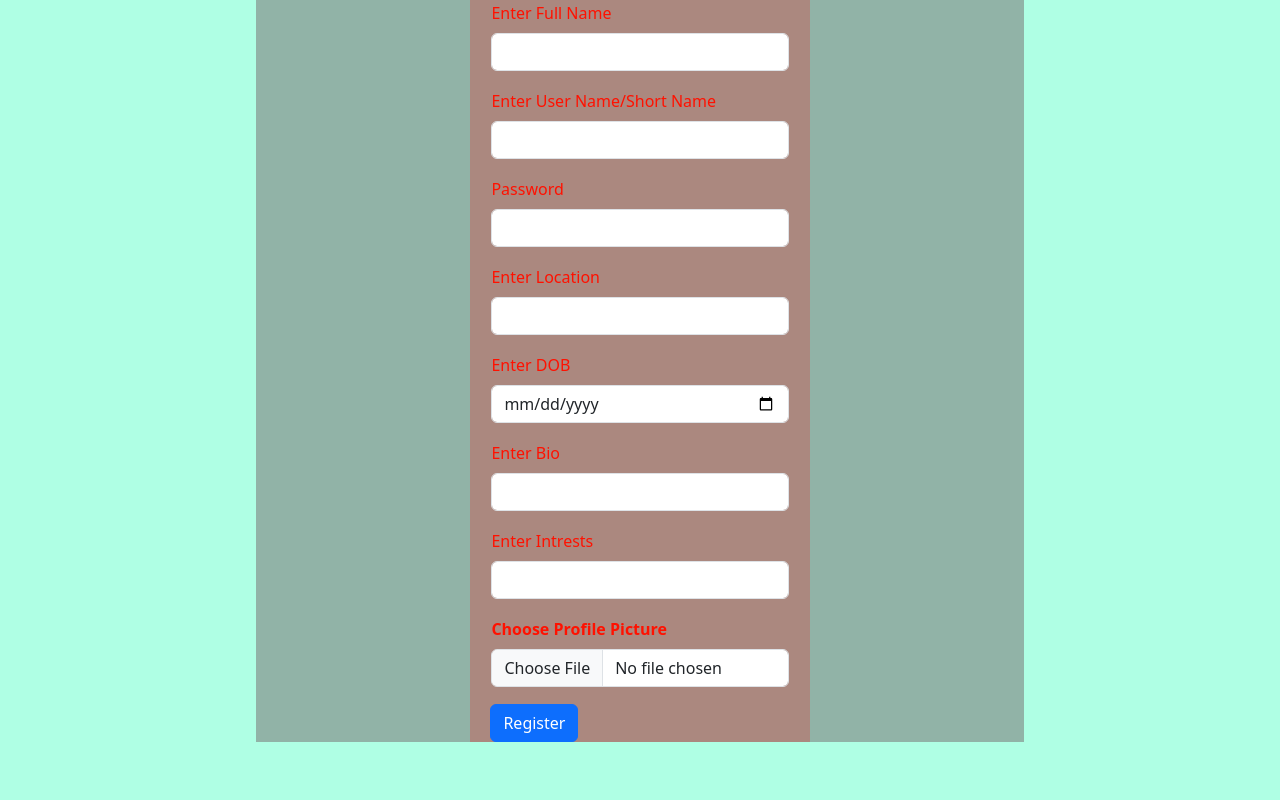
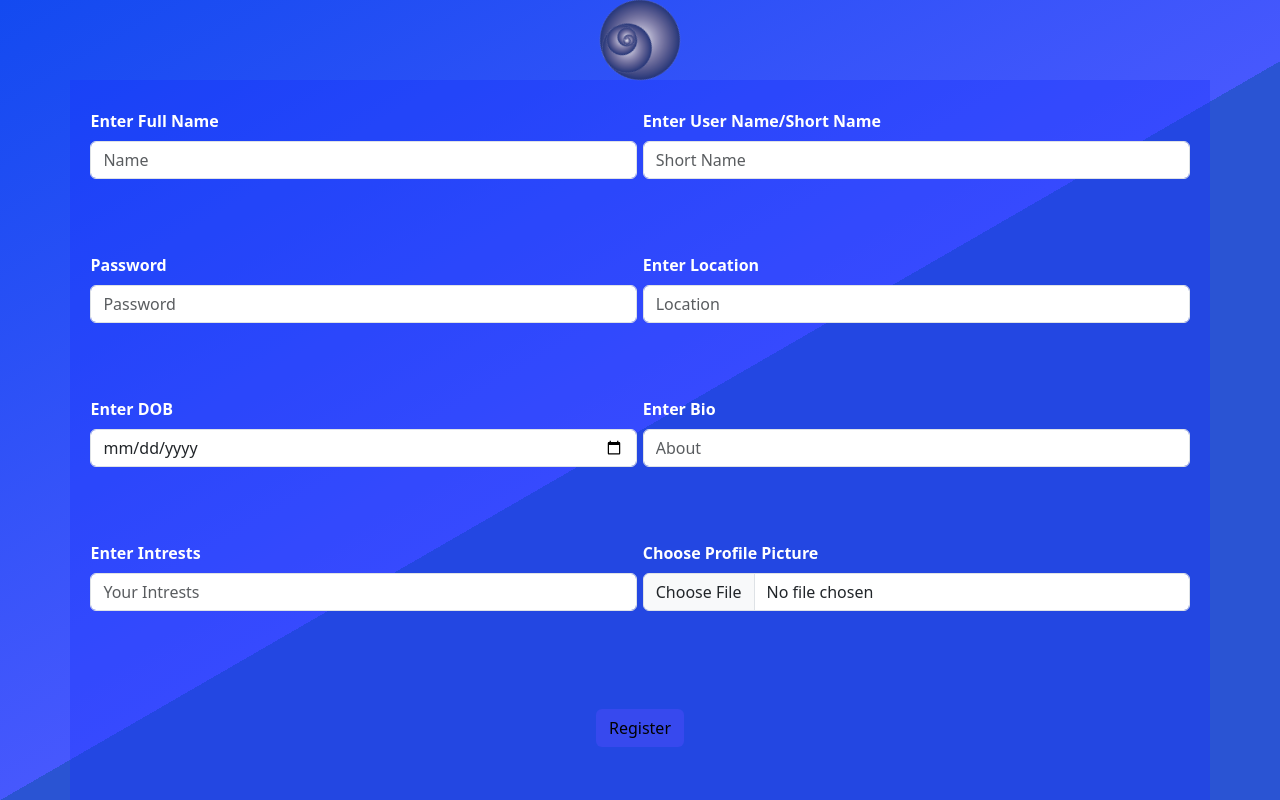
Before and after one commit to DevaanshuSingh/Social_Software, a PHP site: page / in a window 1280 px wide. Run offline with PHP 8.4, Linux system fonts and the light colour scheme.

Commit message:
Some More,

```diff
--- a/css/index.css
+++ b/css/index.css
@@ -1,49 +1,101 @@
-*{
+* {
     margin: 0;
     padding: 0;
-}
-body{
-    max-height: 100vh;
-    max-width: 100vw;
-    background-color: rgba(127, 255, 212, 0.623);
-    display: flex;
-    align-items: center;
-    justify-content: center;
-    border-radius: 20%;
-}
-.container{
-    max-height: 80%;
-    max-width: 60%;
-    background-color: rgb(145, 179, 167);
-    display: flex;
-    align-items: center;
-    justify-content: center;
+    box-sizing: border-box;
 }
 
-.signup{
-    background-color: rgba(255, 0, 0, 0.24);
-    max-height: 99%;
-    max-width: 99%;
-    display: flex;
-    align-items: center;
-    justify-content: center;
+html,
+body {
+    width: 100%;
+    height: 100%;
+    overflow: hidden;
 }
 
-form{
-    /* background-color: black; */
-    max-height: 88%;
-    max-width: 88%;
-    color: rgb(255, 17, 0);
+body {
+    background: rgba(0, 64, 255, 0.767);
+    background: linear-gradient(150deg, rgb(19, 74, 240) 0%, rgba(45, 65, 253, 0.88) 52%, rgb(42, 84, 211) 0%);
     /* display: flex;
     flex-direction: column;
     align-items: center;
     justify-content: center; */
-    /* gap:5%; */
+}
 
 
-    &>div{
-        border: 1px solid rgba(255, 0, 0, 0);
-        max-height: 20%;
-        max-width: 100%;
+.logo {
+    width: 100%;
+    position: relative;
+    display: flex;
+    justify-content: center;
+    align-items: center;
+    height: 10%;
+    /* border: 2px solid black; */
+}
+.logo >  img {
+    max-width: 100%;
+    max-height: 100%;
+    object-fit: contain;
+    animation: rotate 10s linear infinite;
+}
+
+@keyframes rotate {
+    from {
+        transform: rotate(0deg);
+    }
+
+    to {
+        transform: rotate(360deg);
     }
 }
+.container {
+    /* border: 2px solid red; */
+    width: 100%;
+    height: 90%;
+    background-color: rgba(23, 47, 255, 0.329);
+    color: white;
+    display: flex;
+    justify-content: center;
+    align-items: center;
+    z-index: 1;
+}
+
+.signup{
+    height: 100%;
+    width: 100vw;
+}
+
+form{
+    /* background-color: red; */
+    height: 100%;
+    width: 100%;
+    display: flex;
+    flex-direction: column;
+    align-items: center;
+    justify-content: center;
+    font-size: 1rem;
+    font-weight: 800;
+}
+
+.single{
+    padding: 1%;
+    gap: .5%;
+    height: 20%;
+    width: 100%;
+    display: flex;
+    align-items: center;
+    justify-content: center;
+    /* background-color: red; */
+    /* border: 1px solid red; */
+}
+
+.btn{
+    /* background: rgb(63,94,251);
+    background: radial-gradient(circle, rgba(63,94,251,1) 0%, rgb(74, 137, 255) 100%); */
+    background-color: rgb(55, 73, 238);
+    color: rgb(0, 0, 0);
+    transition: all .8s ease;
+
+    &:hover{
+        background-color: rgb(34, 37, 236) !important;
+        color: white;
+    }
+}
--- a/index.php
+++ b/index.php
@@ -11,111 +11,64 @@
 </head>
 
 <body>
+    <div class="logo">
+        <img src="codernaccotax.png" alt="">
+    </div>
+
     <div class="container">
 
         <div class="signup">
-            <!-- <div class="signup-heading use-heading"><u><strong>SIGNUP</strong></u></div> -->
-            <form action="" method="POST" enctype="multipart/form-data">
-                <div class="mb-3">
+            <form action="register.php" method="POST" enctype="multipart/form-data">
+                <div class="single col-12">
+                    <div class="mb-3 col-6">
                         <label for="full-name" class="form-label">Enter Full Name</label>
-                    <input type="text" class="form-control" id="full-name" name="full-name" required>
+                        <input type="text" class="form-control" id="full-name" name="full-name" placeholder="Name" required>
                     </div>
-                <div class="mb-3">
+                    <div class="mb-3 col-6">
                         <label for="user-name" class="form-label">Enter User Name/Short Name</label>
-                    <input type="text" class="form-control" id="user-name" name="user-name" required>
+                        <input type="text" class="form-control" id="user-name" name="user-name" placeholder="Short Name" required>
                     </div>
-                <div class="mb-3">
+                </div>
+
+                <div class="single col-12">
+                    <div class="mb-3 col-6">
                         <label for="password" class="form-label">Password</label>
-                    <input type="password" class="form-control" id="password" name="user-password" required>
+                        <input type="password" class="form-control" id="password" name="user-password" placeholder="Password" required>
                     </div>
-                <div class="mb-3">
+                    <div class="mb-3 col-6">
                         <label for="location" class="form-label">Enter Location</label>
-                    <input type="text" class="form-control" id="location" name="location" required>
+                        <input type="text" class="form-control" id="location" name="location" placeholder="Location" required>
                     </div>
-                <div class="mb-3">
+                </div>
+
+                <div class="single col-12">
+                    <div class="mb-3 col-6">
                         <label for="dob" class="form-label">Enter DOB</label>
-                    <input type="date" class="form-control" id="dob" name="dob" required>
+                        <input type="date" class="form-control" id="dob" name="dob" placeholder="Date Of Birth" required>
                     </div>
-                <div class="mb-3">
+                    <div class="mb-3 col-6">
                         <label for="bio" class="form-label">Enter Bio</label>
-                    <input type="text" class="form-control" id="bio" name="bio" required>
+                        <input type="text" class="form-control" id="bio" name="bio" placeholder="About" required>
                     </div>
-                <div class="mb-3">
+                </div>
+
+                <div class="single col-12">
+                    <div class="mb-3 col-6">
                         <label for="intrests" class="form-label">Enter Intrests</label>
-                    <input type="text" class="form-control" id="intrests" name="intrests" required>
+                        <input type="text" class="form-control" id="intrests" name="intrests" placeholder="Your Intrests" required>
                     </div>
-                <div class="mb-3">
+                    <div class="mb-3 col-6">
                         <label for="picture" class="form-label"><strong>Choose Profile
                                 Picture</strong></label>
                         <input type="file" class="form-control" id="picture" name="image" accept="image/*"
-                        capture="environment" required>
+                            capture="environment" placeholder="Profile Picture" required>
                     </div>
-                <button type="submit" class="btn btn-primary">Register</button>
+                </div>
+                <div class="single"><button type="submit" class="btn">Register</button></div>
             </form>
         </div>
+
     </div>
 </body>
 
 </html>
-
-<?php
-
-if (isset(
-    $_POST['full-name'],
-    $_POST['user-name'],
-    $_POST['user-password'],
-    $_POST['location'],
-    $_POST['dob'],
-    $_POST['bio'],
-    $_POST['intrests'],
-    $_POST['image'])) {
-
-        // file jhamela
-        if (isset($_FILES['image']) && $_FILES['image']['error'] == UPLOAD_ERR_OK) {
-            $fileTmpPath = $_FILES['image']['tmp_name'];
-            $fileName = $_FILES['image']['name'];
-            $fileSize = $_FILES['image']['size'];
-            $fileType = $_FILES['image']['type'];
-            $fileNameCmps = explode(".", $fileName);
-            $fileExtension = strtolower(end($fileNameCmps));
-
-            // Define allowed file extensions
-            $allowedExts = ['jpg', 'jpeg', 'png', 'gif'];
-
-            if (in_array($fileExtension, $allowedExts)) {
-                // Define upload path
-                $uploadFileDir = './uploaded_files/';
-                $dest_path = $uploadFileDir . $fileName;
-
-                // Create directory if it doesn't exist
-                if (!is_dir($uploadFileDir)) {
-                    mkdir($uploadFileDir, 0755, true);
-                }
-
-                // Move the file to the upload directory
-                if (move_uploaded_file($fileTmpPath, $dest_path)) {
-                    $imagePath = $dest_path;
-                } else {
-                    echo "Error moving the uploaded file.";
-                    exit;
-                }
-            } else {
-                echo "Invalid file type. Only JPG, JPEG, PNG, and GIF files are allowed.";
-                exit;
-            }
-        } else {
-            echo "No file uploaded or there was an upload error.";
-            exit;
-        }
-        // file jhamela
-
-        // print_r($_POST);
-foreach($_POST as $post){
-    echo $post."<br>";
-}
-
-echo "<script>ok</script>";
-}
-else{
-    echo "<script>Not ok</script>";
-}
```
Also changed, not shown: register.php (added, +59 -0 lines), codernaccotax.png (added), 1 other file. Lines whose indentation alone changed are shown as unchanged.
